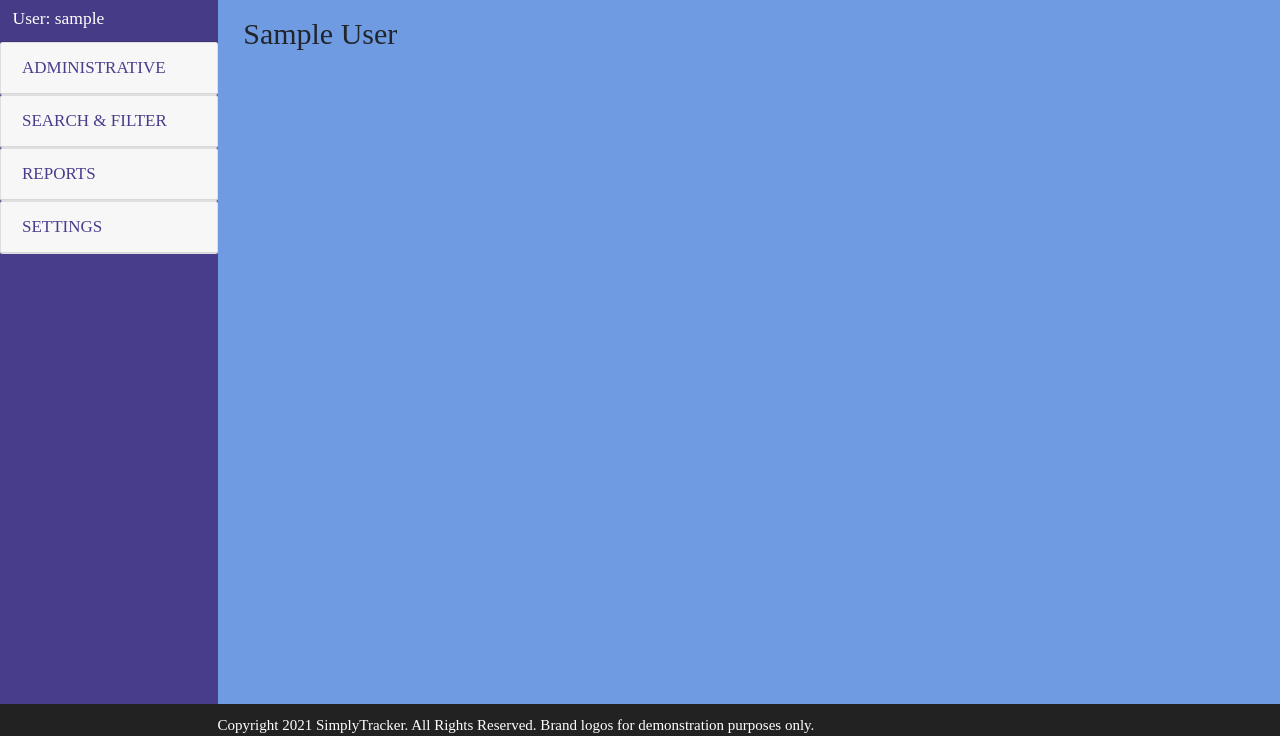
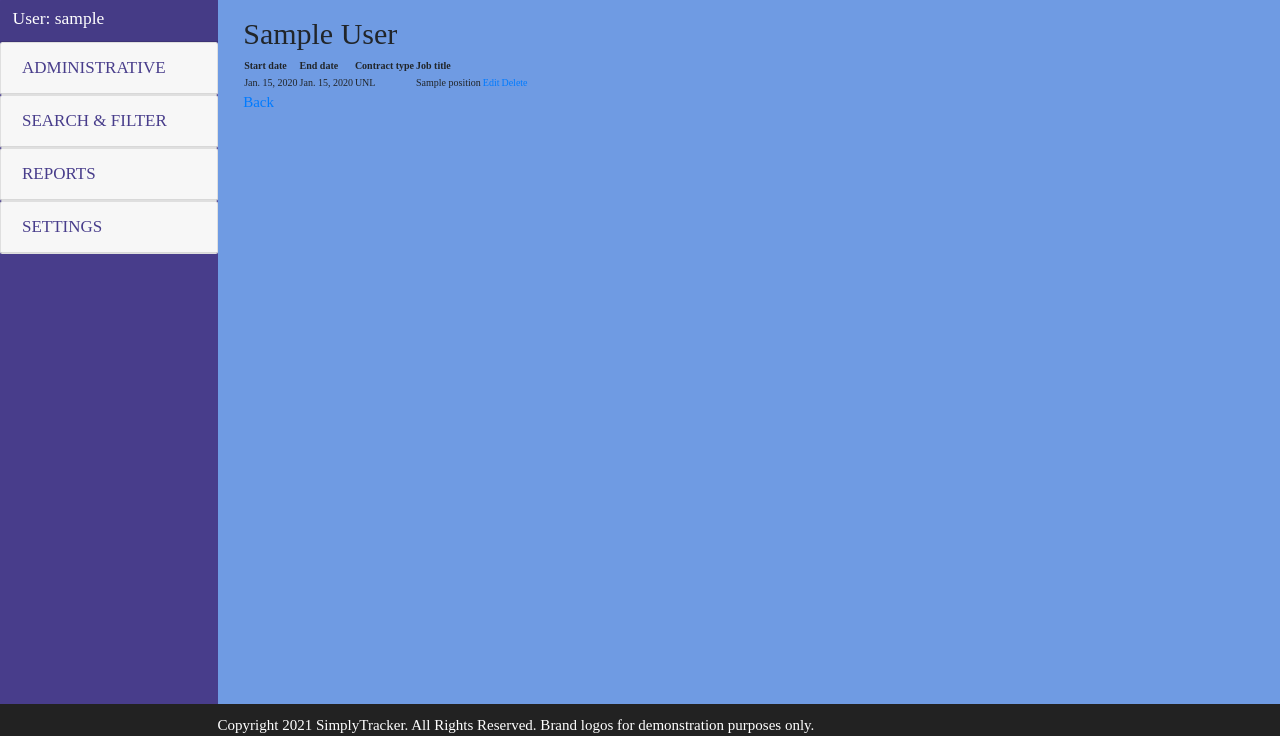
Before and after one commit to alexlignitz/SimplyTracker, a Django app: page /employee_details/1/ in a window 1280 px wide. Shown: the part 64-800 px from the top of the page. Run offline with Django 3.2, Linux system fonts and the light colour scheme; a user stored in the database is signed in; tables that the repository leaves empty hold one stand-in row (values such as "Sample post"); some libraries are stand-ins or nearby versions; some web fonts are replaced.

Commit message:
Add contract overview to employee details view, correct employee list view with unlimited contracts

```diff
--- a/templates/add_confirmation.html
+++ b/templates/add_confirmation.html
@@ -1,7 +1,7 @@
 {% extends 'main_page.html' %}
 {% load static %}
 {% block central %}
-    New {{ object }} has been successfully created!
+    <p>New {{ object }} has been successfully created!</p>
 
-    <a href="{% url 'main' %}">Back</a>
+    <p><a href="{% url 'employee_list' %}">Back</a></p>
 {% endblock %}
--- a/templates/employee_details.html
+++ b/templates/employee_details.html
@@ -5,4 +5,25 @@
 
     <h3>{{ employee.first_name }} {{ employee.last_name }}</h3>
 
+
+        <table>
+            <tr>
+                <th>Start date</th>
+                <th>End date</th>
+                <th>Contract type</th>
+                <th>Job title</th>
+            </tr>
+            {% for contract in contracts %}
+                <tr>
+                    <td>{{ contract.start_date }}</td>
+                    <td>{{ contract.end_date }}</td>
+                    <td>{{ contract.contract_type }}</td>
+                    <td>{{ contract.position.job_title }}</td>
+                    <td><a href="#">Edit</a></td>
+                <td><a href="#">Delete</a></td>
+                </tr>
+            {% endfor %}
+        </table>
+
+    <p><a href="{% url 'employee_list' %}">Back</a></p>
 {% endblock %}
--- a/templates/employee_list.html
+++ b/templates/employee_list.html
@@ -29,12 +29,6 @@
                         <td>{{ contract.end_date }}</td>
                         <td>{{ contract.position.level }}</td>
                         <td>{{ contract.position.job_title }}</td>
-                    {% else %}
-                        <td>N/A</td>
-                        <td>N/A</td>
-                        <td>N/A</td>
-                        <td>N/A</td>
-                        <td>N/A</td>
                     {% endif %}
                 {% endfor %}
                 <td><a href="#">Edit</a></td>
--- a/tracker/views.py
+++ b/tracker/views.py
@@ -1,4 +1,5 @@
 from datetime import datetime
+from django.db.models import Q
 
 from django.contrib.auth.mixins import LoginRequiredMixin, PermissionRequiredMixin
 from django.shortcuts import render
@@ -17,8 +18,8 @@ class AllEmployeesView(View):
     def get_current_contracts(self):
         # employees = Employee.objects.all()
         today = datetime.now().date()
-        contracts = Contract.objects.filter(end_date__gte=today)
-        ctr = contracts.order_by('employee', 'start_date').distinct('employee')
+        contracts = Contract.objects.filter(Q(end_date__gte=today) | Q(end_date=None))
+        ctr = contracts.order_by('employee', '-start_date').distinct('employee')
         return ctr
 
     def get(self, request):
@@ -37,7 +38,8 @@ class MainPageView(LoginRequiredMixin, View):
 class EmployeeDetailView(LoginRequiredMixin, View):
     def get(self, request, id):
         employee = Employee.objects.get(id=id)
-        return render(request, 'employee_details.html', {'employee': employee})
+        contracts = Contract.objects.filter(employee_id=id)
+        return render(request, 'employee_details.html', {'employee': employee, 'contracts': contracts})
 
 
 class EmployeeAddView(LoginRequiredMixin, View):
```
